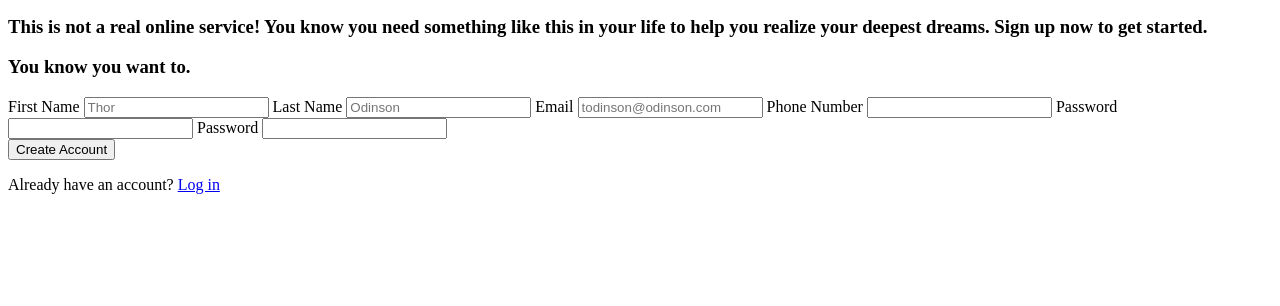
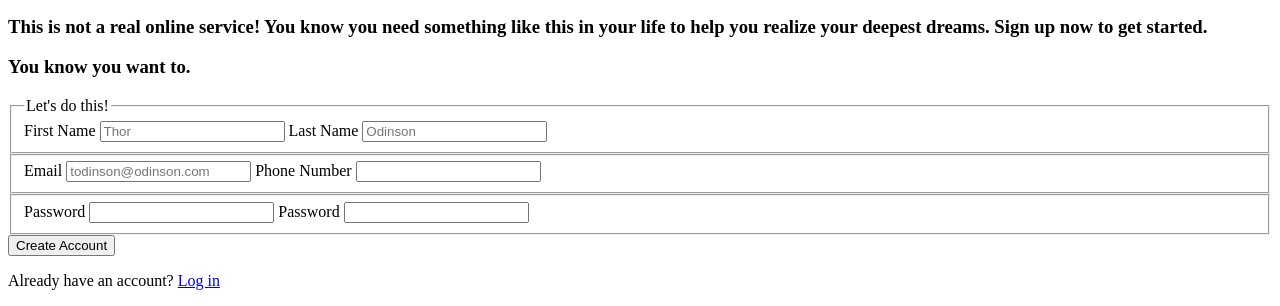
Before and after one commit to zsalehi/odin-sign-up-form, a plain HTML site: page index.html in a window 1280 px wide. Shown: the part 541-847 px from the top of the page. Before the commit the page ends 800 px from the top, so only its background shows below. Drawn offline with Linux system fonts and the light colour scheme.

Commit message:
Form html styling

```diff
--- a/index.html
+++ b/index.html
@@ -24,28 +24,29 @@
         </div>
         <div class="form-container">
             <form action="http://httpbin.org/post" method="post">
-
+                <fieldset>
+                    <legend class="form-title">Let's do this!</legend>
                     <label for="first_name">First Name</label>
                     <input type="text" name="first_name" id="first_name" placeholder="Thor">
                     <label for="last_name">Last Name</label>
                     <input type="text" name="last_name" id="last_name" placeholder="Odinson">
-
+                </fieldset>
+                <fieldset>
                     <label for="email">Email</label>
                     <input type="email" name="email" id="email" placeholder="todinson@odinson.com">
                     <label for="phone_number">Phone Number</label>
-                <input type="tel" name="phone_number" id="phone_number">
-
+                    <input type="tel" name="phone_number" id="phone_number" maxlength="10">
+                </fieldset>
+                <fieldset>
                     <label for="password">Password</label>
                     <input type="password" name="password" id="password" required class="error">
                     <label for="confirm_password">Password</label>
                     <input type="password" name="confirm_password" id="confirm_password" required class="error" >
-
-
-
+                </fieldset>
             </form>
         </div>
         <div class="form-submit-container">
-            <button class="submit">Create Account</button>
+            <button class="submit" type="submit">Create Account</button>
             <p class="new-account-text">Already have an account? <a href="https://linkedin.com/in/zsalehi" class="log-in-text">Log in</a></p>
         </div>
     </div>
```
Lines whose indentation alone changed are shown as unchanged.
